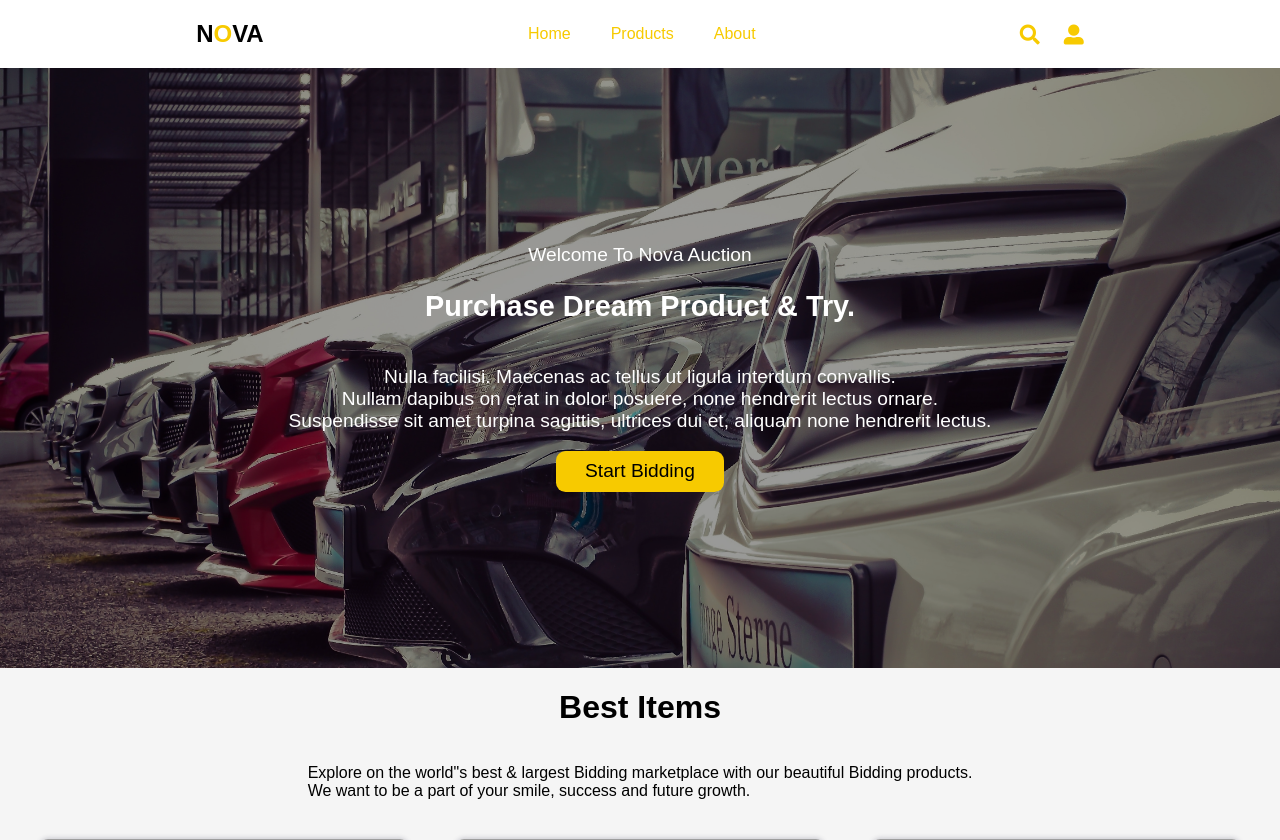
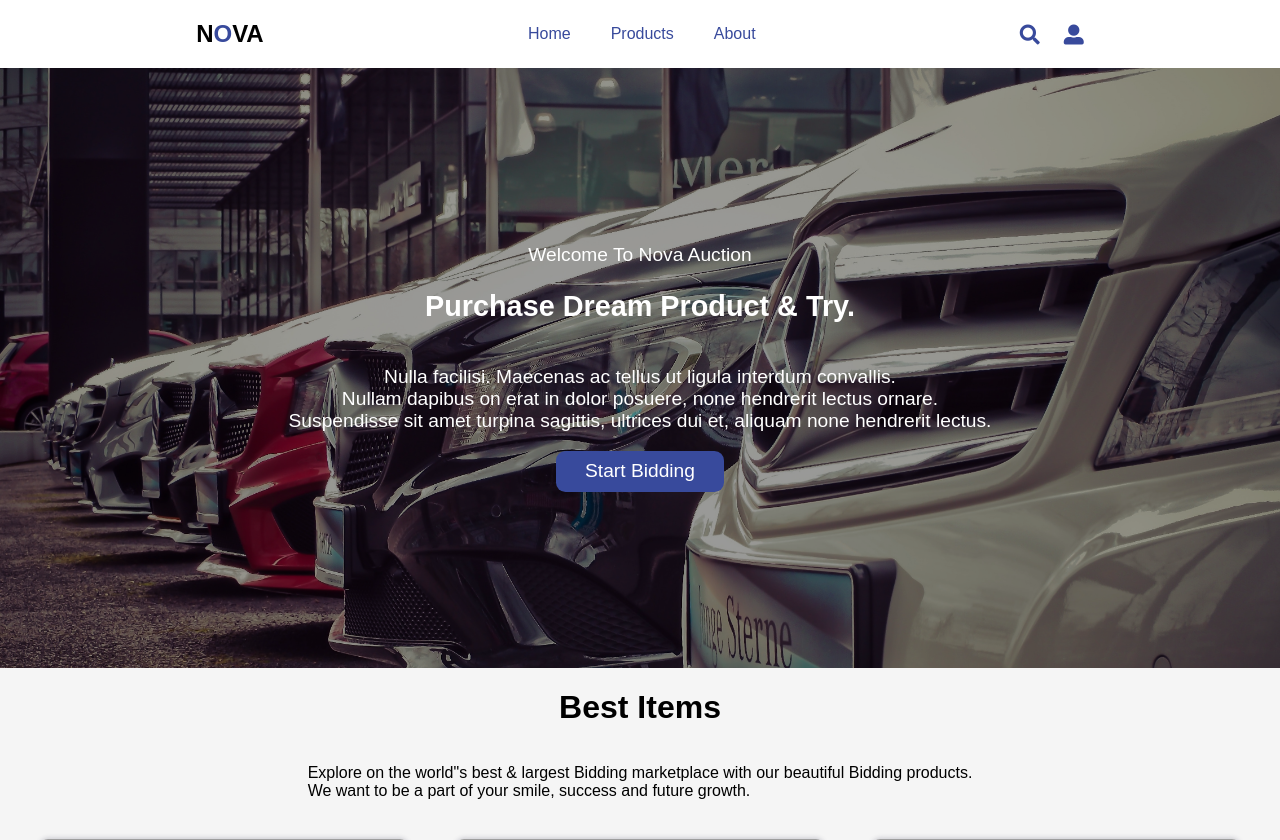
Before and after one commit to m0hammad-2Z/Nova-Auction, a PHP site: page /index.php in a window 1280 px wide. Shown: the top 840 px of the page. Run offline with PHP 8.4, Linux system fonts and the light colour scheme; grey boxes are pictures that could not be loaded.

Commit message:
Update styles.css

```diff
--- a/css/styles.css
+++ b/css/styles.css
@@ -1,9 +1,9 @@
 @import url('https://fonts.googleapis.com/css2?family=Saira:wdth,wght@94.2,512&display=swap');
 :root{
-    --color:#F7CA00;
-    --color-hover:#AC55FA;
-    --color-active:#C14BDE;
-    --txt-clr:black;
+    --color:#384a9c;
+    --color-hover:#5597fa;
+    --color-active:#4bd4de;
+    --txt-clr:rgb(255, 255, 255);
 }
 
 a{
```
